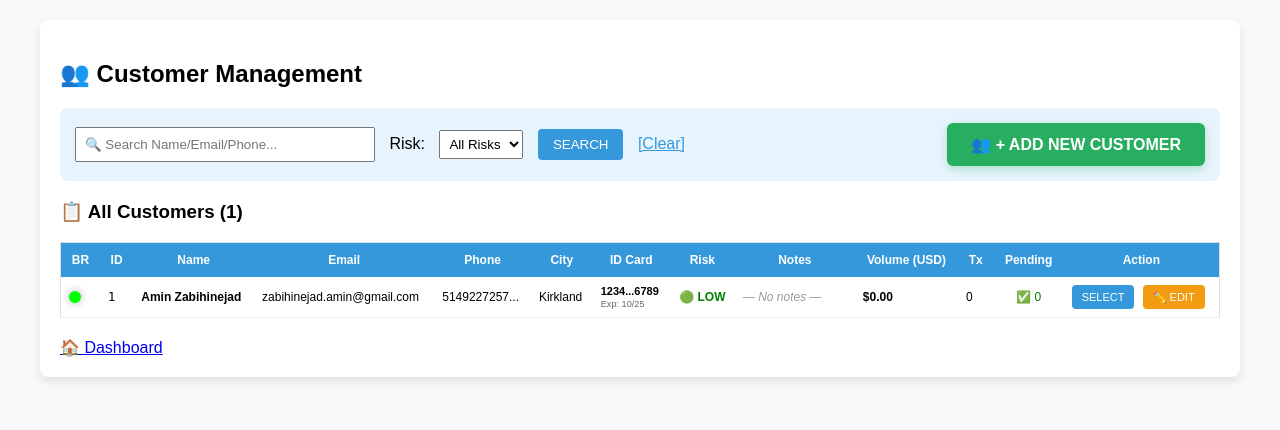
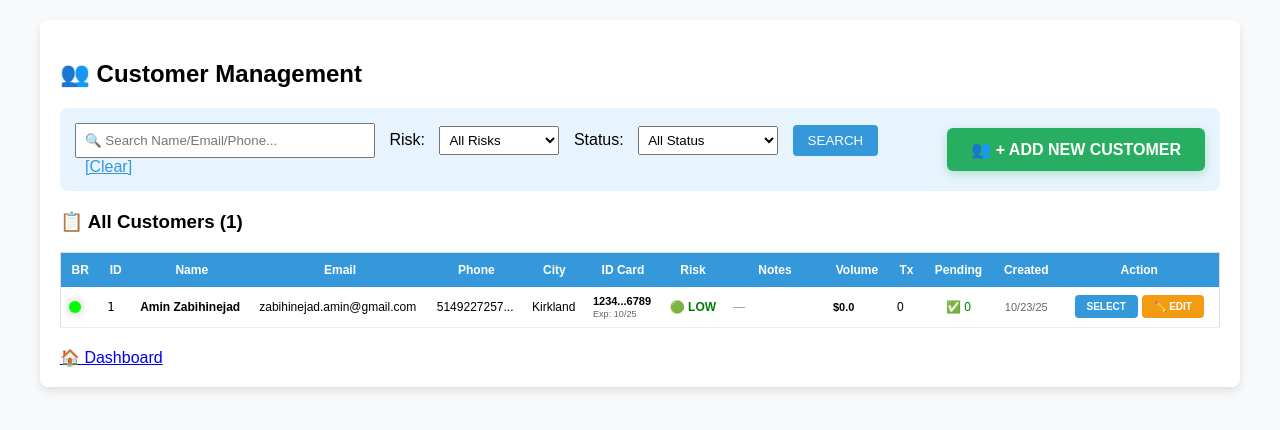
Before and after one commit to AminZabihinejad/AminZabihinejad, a Flask app: page /customers in a window 1280 px wide. Shown: the part 115-545 px from the top of the page. Run offline with Flask 3, Linux system fonts and the light colour scheme; a user stored in the database is signed in.

Commit message:
update19

```diff
--- a/templates/customers.html
+++ b/templates/customers.html
@@ -3,19 +3,27 @@
 {% block content %}
 <h2>👥 Customer Management</h2>
 
-<!-- 🔍 SEARCH BAR WITH RISK FILTER + ADD BUTTON -->
+<!-- 🔍 SEARCH BAR WITH RISK + STATUS FILTER + ADD BUTTON -->
 <div style="background:#e8f4fd; padding:15px; border-radius:8px; margin-bottom:20px;">
     <div style="display: flex; justify-content: space-between; align-items: center; flex-wrap: wrap; gap: 15px;">
-        <form method="GET" style="display: inline; flex: 1; min-width: 400px;">
+        <form method="GET" style="display: inline; flex: 1; min-width: 600px;">
             <input type="text" name="search" placeholder="🔍 Search Name/Email/Phone..."
                    value="{{ request.args.get('search', '') }}" style="width:300px; padding:8px; margin-right:10px;">
-            Risk: <select name="risk_level" style="margin:0 10px; padding:5px;">
+
+            Risk: <select name="risk_level" style="margin:0 10px; padding:5px; width:120px;">
                 <option value="">All Risks</option>
                 <option value="low risk" {{ 'selected' if request.args.get('risk_level') == 'low risk' }}>🟢 Low</option>
                 <option value="medium risk" {{ 'selected' if request.args.get('risk_level') == 'medium risk' }}>🟡 Med</option>
                 <option value="high risk" {{ 'selected' if request.args.get('risk_level') == 'high risk' }}>🟠 High</option>
                 <option value="on hold" {{ 'selected' if request.args.get('risk_level') == 'on hold' }}>🔴 Hold</option>
             </select>
+
+            Status: <select name="tx_status" style="margin:0 10px; padding:5px; width:140px;">
+                <option value="">All Status</option>
+                <option value="pending" {{ 'selected' if request.args.get('tx_status') == 'pending' }}>⏳ Pending</option>
+                <option value="closed" {{ 'selected' if request.args.get('tx_status') == 'closed' }}>✅ Closed</option>
+            </select>
+
             <input type="submit" value="SEARCH" style="padding:8px 15px; background:#3498db; color:white; border:none; border-radius:4px;">
             <a href="{{ url_for('customers') }}" style="margin-left:10px; color:#3498db;">[Clear]</a>
         </form>
@@ -51,11 +59,12 @@
         <th style="padding:10px;">City</th>
         <th style="padding:10px;">ID Card</th>
         <th style="padding:10px;">Risk</th>
-        <th style="padding:10px; width:120px;">Notes</th>
-        <th style="padding:10px;">Volume (USD)</th>
+        <th style="padding:10px; width:100px;">Notes</th>
+        <th style="padding:10px;">Volume</th>
         <th style="padding:10px;">Tx</th>
         <th style="padding:10px;">Pending</th>
-        <th style="padding:10px;">Action</th>
+        <th style="padding:10px;">Created</th>
+        <th style="padding:10px; width:160px;">Action</th>
     </tr>
     {% for data in clients_data %}
     <tr style="border-bottom:1px solid #eee; {% if data.client.risk_level == 'high risk' or data.client.risk_level == 'on hold' %}background:#fff5f5;{% endif %}">
@@ -66,7 +75,6 @@
         <td style="padding:8px;">{{ data.client.phone[:12] }}...</td>
         <td style="padding:8px;">{{ data.client.city or '—' }}</td>
         <td style="padding:8px; font-size:11px;">
-            <!-- ✅ FIXED: Show NEW 3-ID system -->
             {% if data.client.id1_number or data.client.id2_number or data.client.id3_number %}
                 {% if data.client.id1_number %}
                     <strong>{{ data.client.id1_number[:4] }}...{{ data.client.id1_number[-4:] }}</strong>
@@ -92,17 +100,16 @@
         </td>
         <td style="padding:8px;">
             {% if data.client.notes %}
-                <div style="height:30px; overflow-y:auto; border:1px solid #ddd; padding:3px; background:#f9f9f9; font-size:10px; border-radius:3px;">
-                    {{ data.client.notes[:100] }}{% if data.client.notes|length > 100 %}...{% endif %}
+                <div style="height:25px; overflow-y:auto; border:1px solid #ddd; padding:2px; background:#f9f9f9; font-size:9px; border-radius:3px;">
+                    {{ data.client.notes[:60] }}{% if data.client.notes|length > 60 %}...{% endif %}
                 </div>
             {% else %}
-                <span style="color:#999; font-style:italic;">— No notes —</span>
+                <span style="color:#999; font-style:italic;">—</span>
             {% endif %}
         </td>
-        <td style="padding:8px; font-weight:bold;">${{ "%.2f"|format(data.total_volume_usd) }}</td>
+        <td style="padding:8px; font-weight:bold; font-size:11px;">${{ "%.1f"|format(data.total_volume_usd) }}</td>
         <td style="padding:8px;">{{ data.transactions_list|length }}</td>
         <td style="padding:8px; text-align:center;">
-            <!-- ✅ FIXED: No .all() needed - data.transactions_list is already a list -->
             {% set pending_tx = data.transactions_list|selectattr('status', 'equalto', 'pending')|list %}
             {% if pending_tx|length > 0 %}
                 <span style="color:red; font-weight:bold;">🚨 {{ pending_tx|length }}</span>
@@ -110,16 +117,21 @@
                 <span style="color:green;">✅ 0</span>
             {% endif %}
         </td>
+        <td style="padding:8px; font-size:11px; text-align:center; color:#666;">
+            {{ data.client.created_at.strftime('%m/%d/%y') }}
+        </td>
         <td style="padding:8px;">
-            <a href="{{ url_for('select_customer', client_id=data.client.id) }}"
-               style="background:#3498db; color:white; padding:6px 10px; text-decoration:none; border-radius:4px; font-size:11px;">SELECT</a>
-            <a href="{{ url_for('edit_client', client_id=data.client.id) }}"
-               style="background:#f39c12; color:white; padding:6px 10px; text-decoration:none; border-radius:4px; font-size:11px; margin-left:5px;">✏️ EDIT</a>
+            <div style="display: flex; gap: 4px; justify-content: center;">
+                <a href="{{ url_for('select_customer', client_id=data.client.id) }}"
+                   style="background:#3498db; color:white; padding:6px 12px; text-decoration:none; border-radius:4px; font-size:10px; font-weight:bold; white-space: nowrap;">SELECT</a>
+                <a href="{{ url_for('edit_client', client_id=data.client.id) }}"
+                   style="background:#f39c12; color:white; padding:6px 12px; text-decoration:none; border-radius:4px; font-size:10px; font-weight:bold; white-space: nowrap;">✏️ EDIT</a>
+            </div>
         </td>
     </tr>
     {% else %}
     <tr>
-        <td colspan="13" style="padding:40px; text-align:center; color:#999; font-size:16px;">
+        <td colspan="14" style="padding:40px; text-align:center; color:#999; font-size:16px;">
             <div style="font-size:48px; margin-bottom:15px;">👥</div>
             No customers found
         </td>
```
Also changed, not shown: templates/edit_client.html (+12 -0 lines), instance/database.db.
